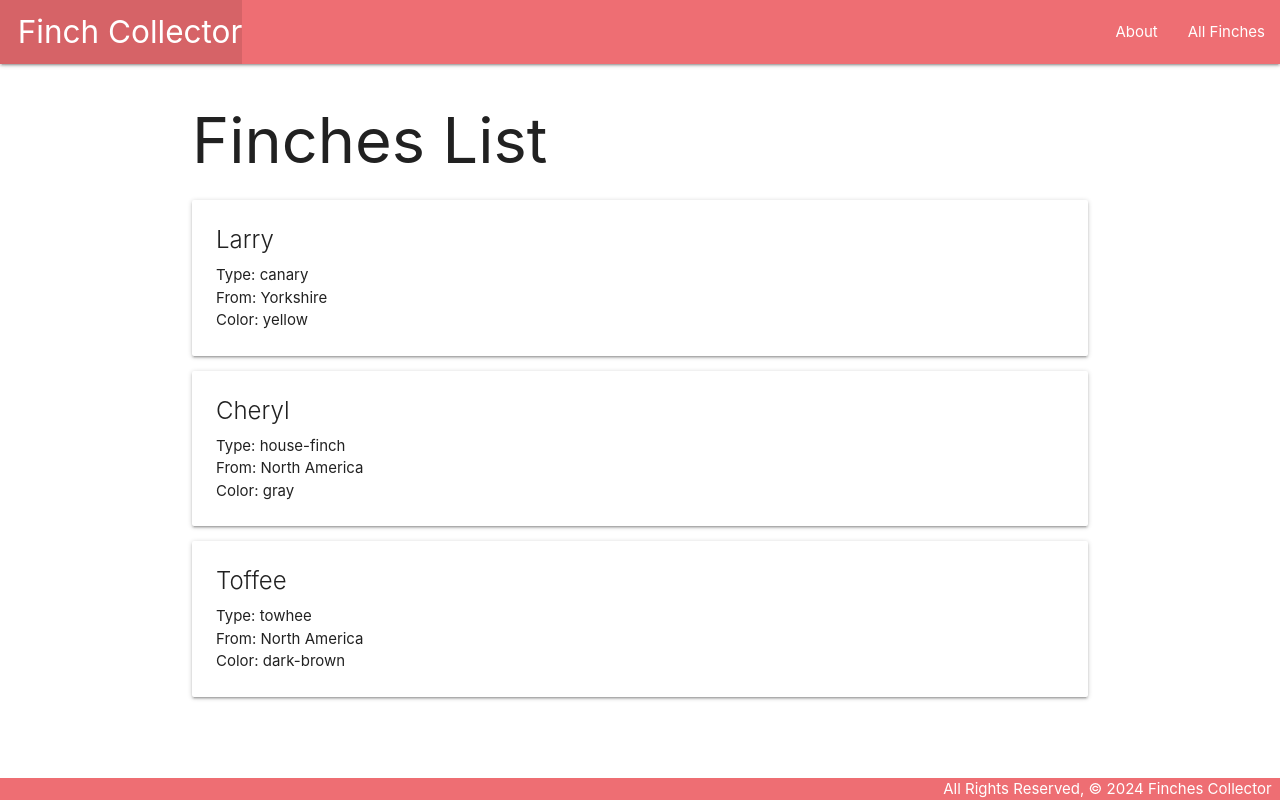
After one commit to xkawixgirlx/finchcollector, a Django app: page /finches/ in a window 1280 px wide. The commit adds this page. Run offline with Django 5.2, Linux system fonts and the light colour scheme.

Commit message:
Add Finches Page with info on info card

```diff
--- /dev/null
+++ b/main_app/static/css/style.css
@@ -0,0 +1,14 @@
+body {
+    display: flex;
+    min-height: 100vh;
+    flex-direction: column;
+  }
+
+  main {
+    flex: 1 0 auto;
+  }
+
+  footer.page-footer {
+    padding-top: 0;
+    text-align: right;
+  }
--- a/main_app/templates/base.html
+++ b/main_app/templates/base.html
@@ -7,6 +7,7 @@
   <meta http-equiv="X-UA-Compatible" content="ie=edge">
   <title>Cat Collector</title>
   <link rel="stylesheet" href="https://cdnjs.cloudflare.com/ajax/libs/materialize/1.0.0/css/materialize.min.css">
+  <link rel="stylesheet" type="text/css" href="{% static 'css/style.css' %}">
 </head>
 <body>
   <header class="navbar-fixed">
--- /dev/null
+++ b/main_app/templates/finches/index.html
@@ -0,0 +1,17 @@
+{% extends 'base.html' %}
+{% block content %}
+
+<h1>Finches List</h1>
+
+{% for finch in finches %}
+<div class="card">
+    <div class="card-content">
+        <span class="card-title">{{ finch.name }}</span>
+        <p>Type: {{ finch.type }}</p>
+        <p>From: {{ finch.from }}</p>
+        <p>Color: {{ finch.color }}</p>
+    </div>
+</div>
+{% endfor %}
+
+{% endblock %}
--- a/main_app/urls.py
+++ b/main_app/urls.py
@@ -5,5 +5,5 @@ from . import views
 urlpatterns = [
     path('', views.home, name='home'),
     path('about/', views.about, name='about'),
-    # path('finches/', views.finches_index, name='finches'),
+    path('finches/', views.finches_index, name='finches'),
 ]
--- a/main_app/views.py
+++ b/main_app/views.py
@@ -14,3 +14,7 @@ def home(request):
 
 def about(request):
     return render(request, 'about.html')
+
+
+def finches_index(request):
+    return render(request, 'finches/index.html', {'finches': finches})
```
